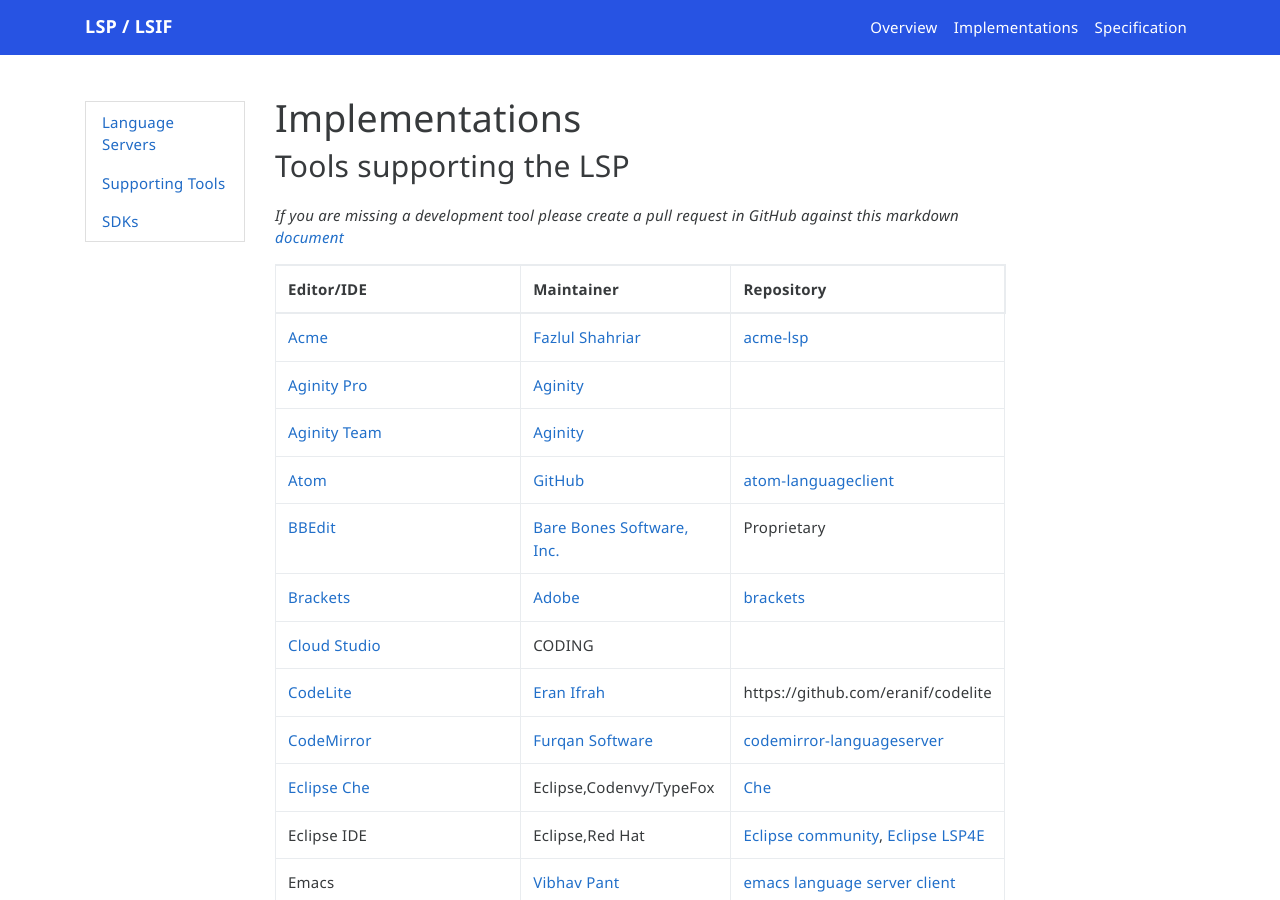
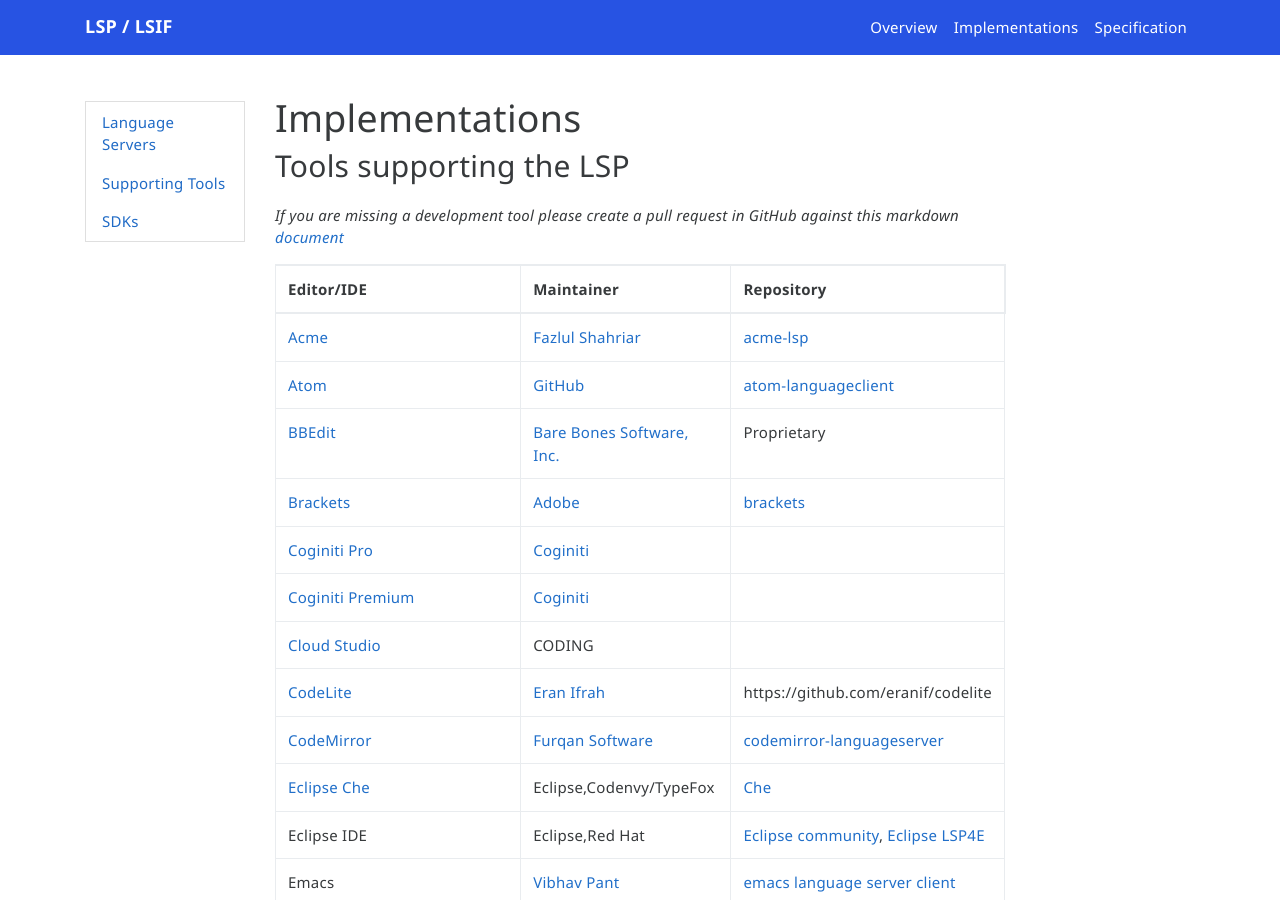
Before and after one commit to microsoft/language-server-protocol, a Jekyll site: the page built from _implementors/tools.md, in a window 1280 px wide and 900 px high. Built offline with Jekyll 4.4.1, drawn with Linux system fonts in a browser that asks for light colours; nearby versions of some CDN libraries; comment, search, counter and statistics services are not loaded.

Commit message:
Update tools.md (#1614)
Updating the rebrand of Aginity to Coginiti

```diff
--- a/_implementors/tools.md
+++ b/_implementors/tools.md
@@ -11,11 +11,11 @@
 | Editor/IDE | Maintainer | Repository |
 |------|--------|----------|
 | [Acme](https://en.wikipedia.org/wiki/Acme_(text_editor)) | [Fazlul Shahriar](https://github.com/fhs) | [acme-lsp](https://github.com/fhs/acme-lsp) |
-| [Aginity Pro](https://www.aginity.com/products/aginity-pro/) | [Aginity](https://www.aginity.com) | |
-| [Aginity Team](https://www.aginity.com/products/aginity-team/) | [Aginity](https://www.aginity.com) | |
 | [Atom](https://atom.io/) | [GitHub](https://github.com/) | [atom-languageclient](https://www.npmjs.com/package/atom-languageclient) |
 | [BBEdit](https://www.barebones.com/products/bbedit) | [Bare Bones Software, Inc.](https://www.barebones.com/) | Proprietary |
 | [Brackets](http://brackets.io) | [Adobe](https://github.com/adobe) | [brackets](https://github.com/adobe/brackets) |
+| [Coginiti Pro](https://www.coginiti.co/products/coginiti-pro/) | [Coginiti](https://www.coginiti.co) | |
+| [Coginiti Premium](https://www.coginiti.co/products/coginiti-premium/) | [Coginiti](https://www.coginiti.co) | |
 | [Cloud Studio](https://studio.dev.tencent.com/) | CODING |  |
 | [CodeLite](https://codelite.org/) | [Eran Ifrah](https://github.com/eranif) | https://github.com/eranif/codelite |
 | [CodeMirror](https://codemirror.net/6/) | [Furqan Software](https://github.com/furqansoftware) | [codemirror-languageserver](https://github.com/furqansoftware/codemirror-languageserver) |
```
